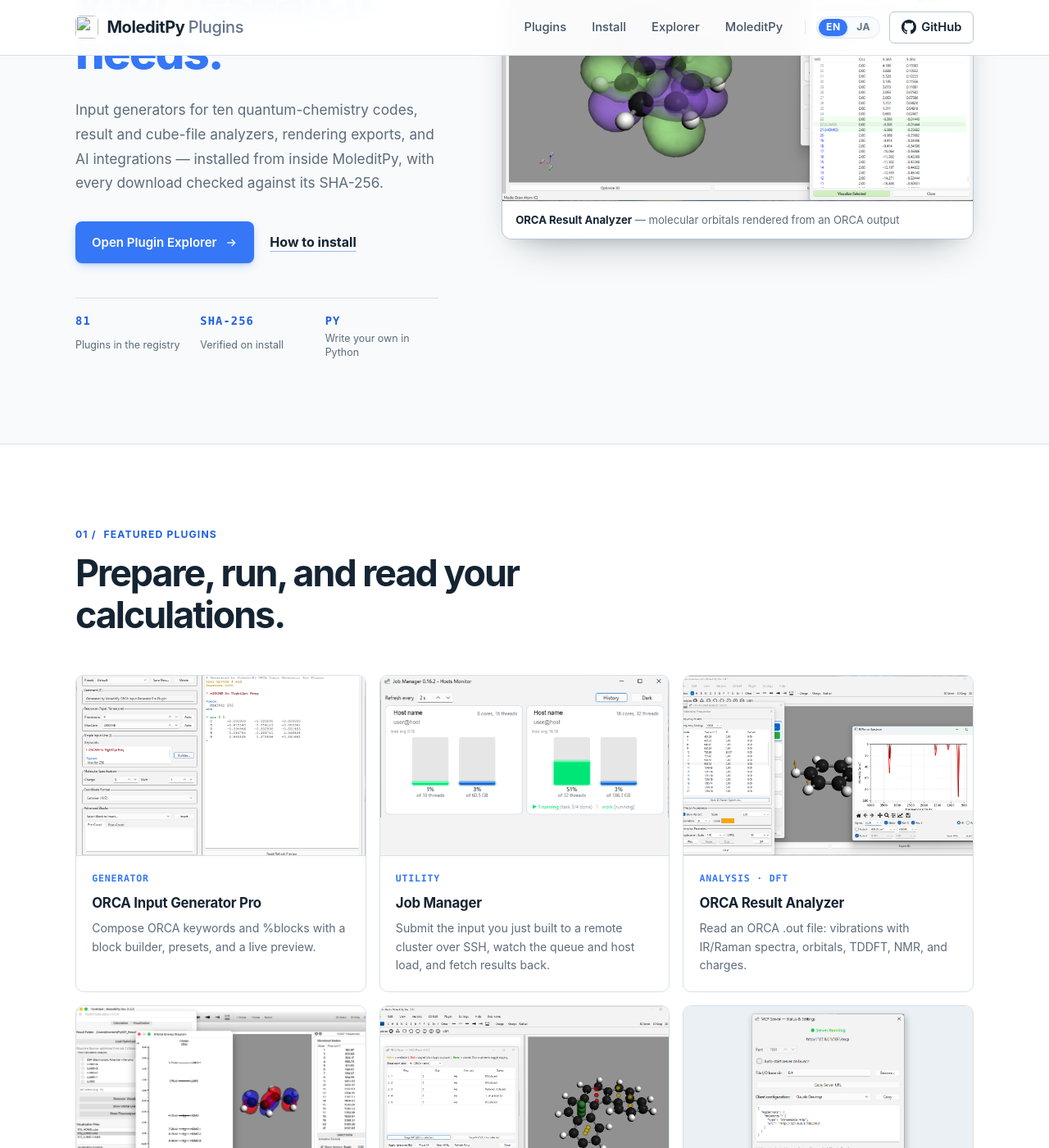
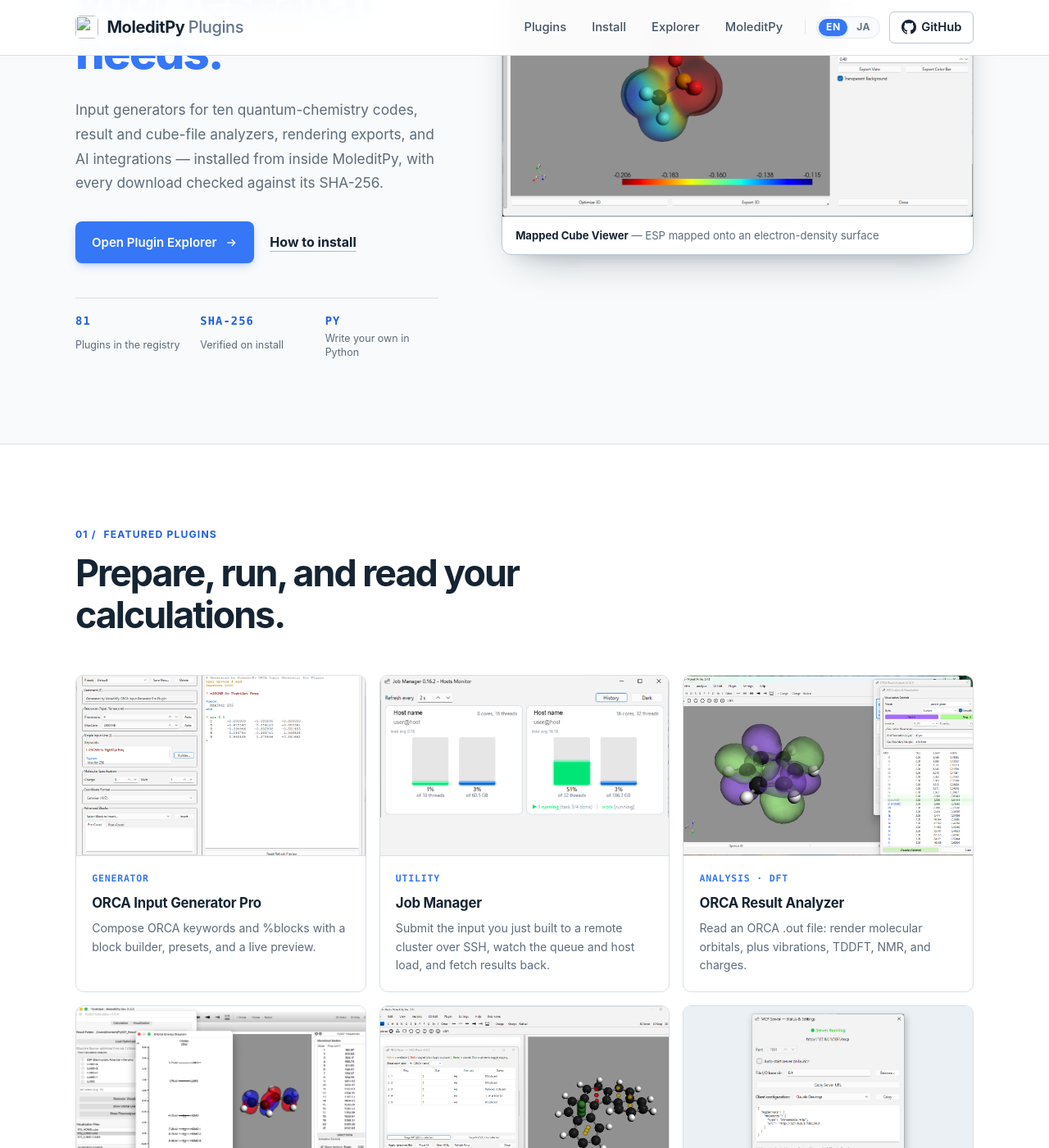
Before and after one commit to HiroYokoyama/moleditpy-plugins, a Jekyll site: the page index.html, which Jekyll copies as it is, in a window 1280 px wide and 1400 px high, scrolled down 363 px. Shown: the whole window at 82% size. Built offline with Jekyll 4.4.1, drawn with Linux system fonts in a browser that asks for light colours.

Commit message:
docs(website): ESP hero, orbitals on the Result Analyzer card
The hero goes back to the Mapped Cube Viewer ESP screenshot, and the
ORCA Result Analyzer card now shows its molecular-orbital view instead
of the frequency dialog.

Co-Authored-By: Claude Opus 5.5 <noreply@anthropic.com>

```diff
--- a/index.html
+++ b/index.html
@@ -54,8 +54,8 @@
           </ul>
         </div>
         <figure class="home-app-preview">
-          <img src="img/orca-result-mo.png" alt="ORCA Result Analyzer plugin showing a benzene molecular orbital as purple and green lobes next to the orbital energy list" width="1580" height="834" loading="eager">
-          <figcaption><a href="explorer/?q=ORCA%20Result%20Analyzer"><strong>ORCA Result Analyzer</strong></a> <span class="lang-en">— molecular orbitals rendered from an ORCA output</span><span class="lang-ja">— ORCAの出力から分子軌道を描画</span></figcaption>
+          <img src="img/esp-map.png" alt="Mapped Cube Viewer plugin showing an electrostatic potential mapped onto an electron-density isosurface, with a color bar" width="1402" height="832" loading="eager">
+          <figcaption><a href="explorer/?q=Mapped%20Cube%20Viewer"><strong>Mapped Cube Viewer</strong></a> <span class="lang-en">— ESP mapped onto an electron-density surface</span><span class="lang-ja">— 電子密度面上に静電ポテンシャルをマッピング</span></figcaption>
         </figure>
       </div>
     </section>
@@ -84,11 +84,11 @@
             </span>
           </a>
           <a class="showcase-card" href="explorer/?q=ORCA%20Result%20Analyzer">
-            <img src="img/orca-result-freq.png" alt="ORCA Result Analyzer showing a vibrational mode table, displacement vectors on benzene, and the IR spectrum" width="1402" height="832" loading="lazy">
+            <img src="img/orca-result-mo.png" alt="ORCA Result Analyzer showing a benzene molecular orbital as purple and green lobes next to the orbital energy list" width="1580" height="834" loading="lazy">
             <span class="showcase-copy">
               <span class="showcase-tag">Analysis · DFT</span>
               <strong>ORCA Result Analyzer</strong>
-              <small><span class="lang-en">Read an ORCA .out file: vibrations with IR/Raman spectra, orbitals, TDDFT, NMR, and charges.</span><span class="lang-ja">ORCAの .out を解析。IR/Ramanスペクトル付きの振動解析、分子軌道、TDDFT、NMR、電荷に対応。</span></small>
+              <small><span class="lang-en">Read an ORCA .out file: render molecular orbitals, plus vibrations, TDDFT, NMR, and charges.</span><span class="lang-ja">ORCAの .out を解析。分子軌道の描画に加え、振動、TDDFT、NMR、電荷にも対応。</span></small>
             </span>
           </a>
           <a class="showcase-card" href="explorer/?q=PySCF%20Calculator">
```
Also changed, not shown: img/orca-result-freq.png (deleted).
